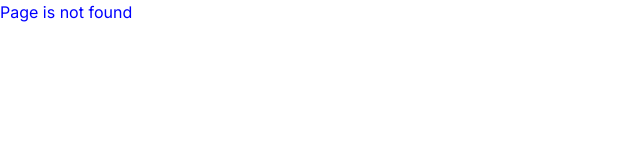
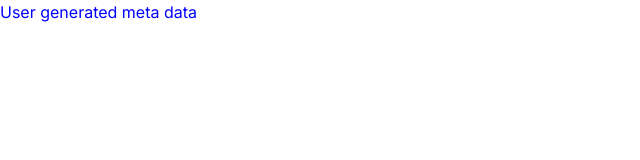
Before and after one commit to AhsanHafeez2525/Essential_Next.js, a Next.js app: page /GenerateUserMeta in a window 1280 px wide. Before the commit this address had no page. Shown: the top 160 px of the page, without its empty margins (0-640 px from the left). Built offline with nearby package versions, Linux system fonts and the light colour scheme.

Commit message:
generate-metadata

```diff
--- /dev/null
+++ b/src/app/GenerateUserMeta/page.tsx
@@ -0,0 +1,17 @@
+export async function generateMetadata() {
+  const title = "User generated meta data";
+  const description = "This description is generated dynamically.";
+
+  return {
+    title,
+    description,
+  };
+}
+
+export default function GenerateUserMeta() {
+  return (
+    <div>
+      <h1>User generated meta data</h1>
+    </div>
+  );
+}
```
